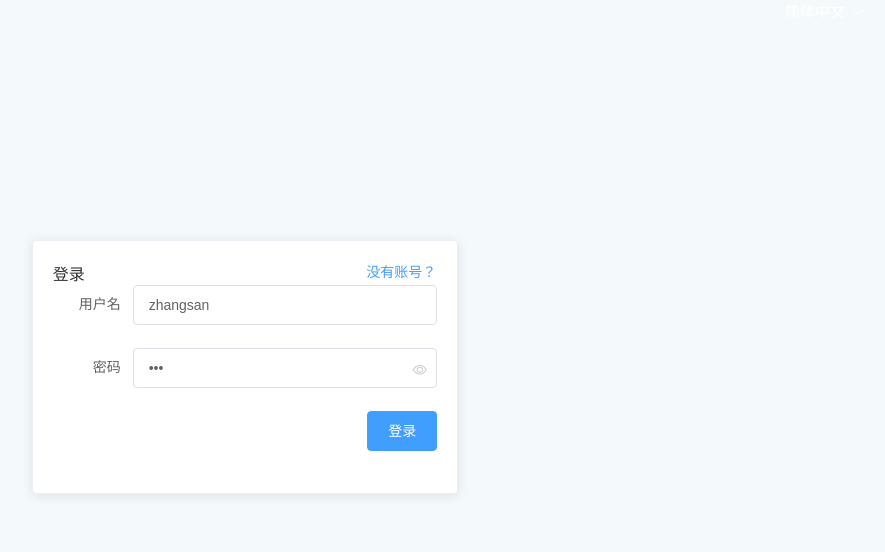
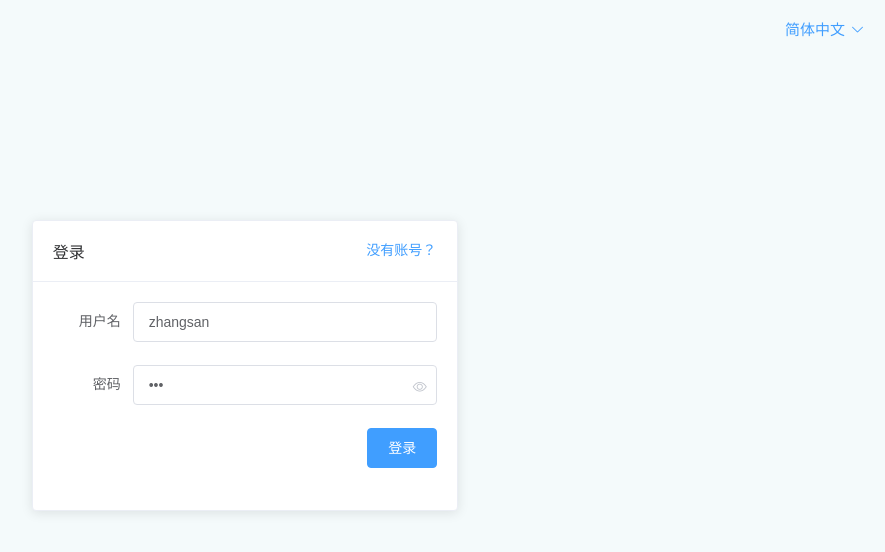
Before and after one commit to jadonyan/vue3_news, a Vue app: page /login in a window 1280 px wide. Shown: the top 552 px of the page, without its empty margins (395-1280 px from the left). Built offline with nearby package versions, Linux system fonts and the light colour scheme; the HTML template or start-up script is replaced by a standard one.

Commit message:
fix, fix known bugs

```diff
--- a/src/page/login/index.vue
+++ b/src/page/login/index.vue
@@ -1,14 +1,12 @@
 <template>
     <div class="login-div">
         <div class="login-head">
-            <div class="float_right">
-                <Languages @changeLang="changeLang"></Languages>
-            </div>
+            <Languages @changeLang="changeLang" :langs="langs"></Languages>
         </div>
         <div class="login-body">
             <el-col :span="8" :offset="8">
                 <el-card class="box-card" shadow="always">
-                    <div class="clearfix">
+                    <div slot="header" class="clearfix">
                         <span>登录</span>
                         <el-tooltip effect="light" content="点击注册" placement="top-start">
                             <el-button class="float_right" style="padding: 3px 0" type="text">没有账号？</el-button>
@@ -76,9 +74,15 @@
 </script>
 
 <style>
-    .login-head{
-        height: 10vh;
+    .login-head {
+        height: 60px;
+        line-height: 60px;
         margin-bottom: 20vh;
+    }
+    .login-head .el-dropdown-link {
+        cursor: pointer;
+        color: #409EFF;
+        font-size: 15px;
     }
     .float_right{
         float: right;
```
